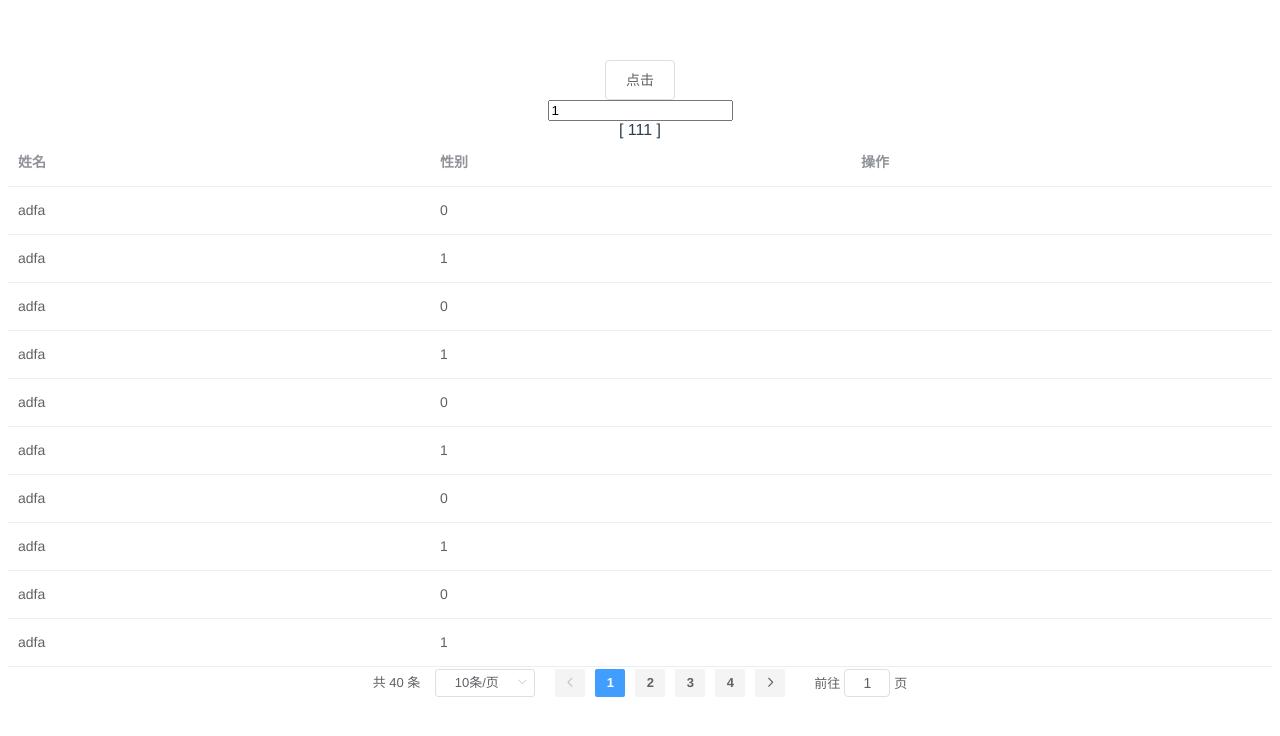
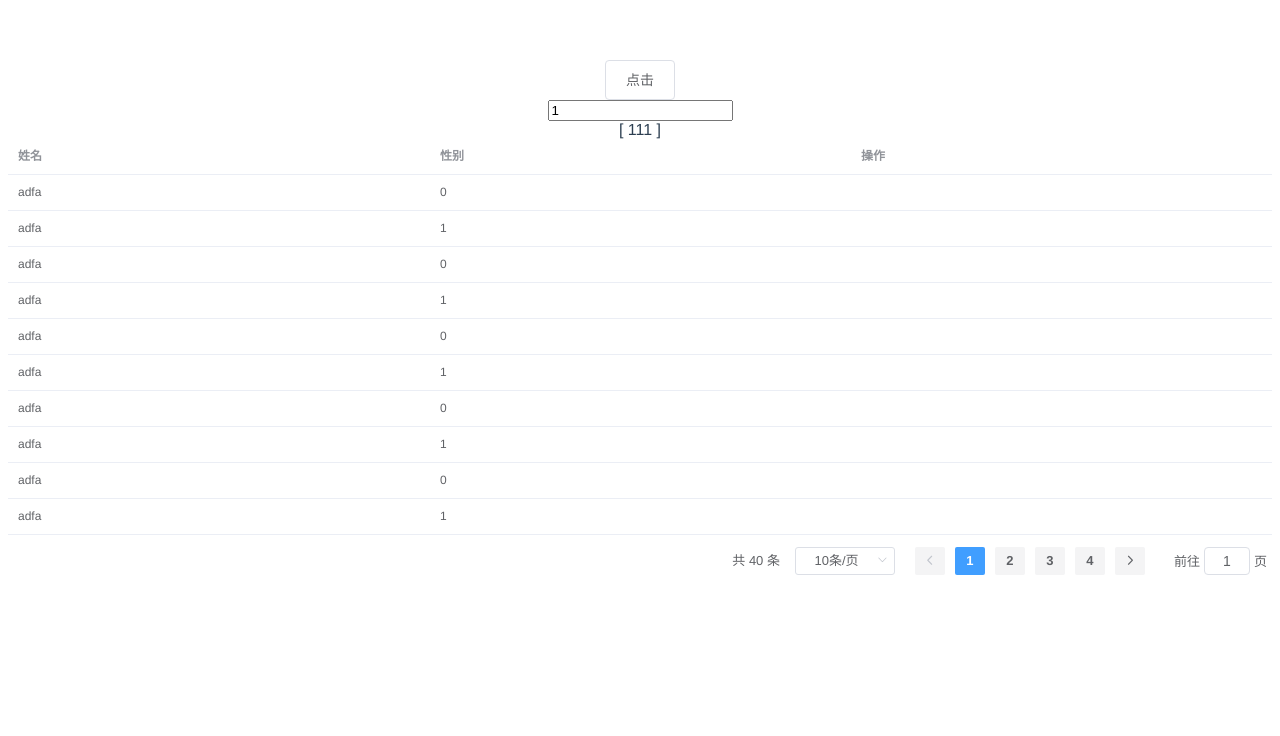
Before and after one commit to zhanghaoranas/vuetest, a Vue app: page / in a window 1280 px wide. Shown: the top 736 px of the page. Built offline with nearby package versions, Linux system fonts and the light colour scheme; what @smallwei/avue would draw is missing.

Commit message:
完善el-table-show 的流程。修复utils 中groupByPrototype的bug

```diff
--- a/src/components/ElTableShow.vue
+++ b/src/components/ElTableShow.vue
@@ -5,18 +5,37 @@
         <slot name="menuLeft"></slot>
       </div>
       <div class="table-search" v-if="searchKey">
-        <el-input type="text" size="mini" v-model="keyword" :placeholder="searchPlaceholder" />
+        <el-input type="text" size="mini" v-model="keyword" style="width: 280px" :placeholder="searchPlaceholder"></el-input>
+        <div>
           <el-button type="primary" icon="el-icon-search" size="mini" @click="handleSearch">搜索</el-button>
+        </div>
         <el-button icon="el-icon-delete" size="mini" @click="handleClearSearch">清空</el-button>
       </div>
     </div>
-    <el-table :data="curTabData" type="selection" @selection-change="handleSelectionChange">
-      <el-table-column v-for="(item, index) in columns" :key="index" :prop="item.prop" :label="item.label"></el-table-column>
-      <el-table-column label="操作">
+    <el-table ref="table" :data="curTabData" size="mini" @selection-change="handleSelectionChange">
+      <!-- 多选列 -->
+      <el-table-column v-if="tableColAttributes.type" type="selection" width="55" align="center"></el-table-column>
+      <!-- 序号列 -->
+      <el-table-column
+        v-if="tableIndex.index"
+        type="index"
+        :label="this.tableIndex.indexLabel"
+        :align="tableColAttributes.align"
+      ></el-table-column>
+      <!-- 数据渲染列 -->
+      <el-table-column
+        v-for="(item, index) in columns"
+        :key="index"
+        :prop="item.prop"
+        :label="item.label"
+        :align="tableColAttributes.align"
+      ></el-table-column>
+      <!-- 菜单列 -->
+      <el-table-column label="操作" :align="tableColAttributes.align">
         <slot name="menu"></slot>
       </el-table-column>
     </el-table>
-    <div>
+    <div class="table-footer">
       <el-pagination
         @size-change="(size) => handlePaginationChange({ number: size, type: 'pageSize' })"
         @current-change="(size) => handlePaginationChange({ number: size, type: 'currentPage' })"
@@ -51,22 +70,31 @@ export default {
     },
   },
   computed: {
-    dataTotalNumber() {
-      if (this.searchData.length) {
-        return this.searchData.length;
-      }
-      return this.data.length;
-    },
     // 传入的option 暂时分为三个区域 1. columns 2. el-table所需要的属性和方法。 3. 自定义的属性。
     columns() {
       return this.option.column;
+    },
+    tableAttributes() {
+      return {};
+    },
+    tableColAttributes() {
+      return {
+        type: this.option.selection && 'selection',
+        align: this.option.align,
+      };
+    },
+    tableIndex() {
+      return {
+        index: this.option.index,
+        indexLabel: this.option.indexLabel || '#',
+      };
     },
   },
   data() {
     return {
       keyword: '',
       curTabData: [],
-      searchData: [],
+      dataTotalNumber: 0,
       pagination: {
         currentPage: 1,
         pageSize: 10,
@@ -74,6 +102,7 @@ export default {
         layout: 'total, sizes, prev, pager, next, jumper',
         background: true,
       },
+      indexLabelName: '#tableIndexTitle', // 设置的长点避免存在重复。
     };
   },
   watch: {
@@ -88,7 +117,7 @@ export default {
       handler: function () {
         if (this.page) {
           this.pagination = Object.assign({}, this.page);
-          this.curTabData = this.getTableDataByPage(this.data);
+          this.dataFilter();
         }
       },
       deep: true,
@@ -96,14 +125,16 @@ export default {
     },
   },
   created() {
+    console.log('hello el-table-show');
     if (!this.page) {
-      this.curTabData = this.getTableDataByPage(this.data);
+      this.dataFilter();
     }
   },
   methods: {
     handleSearch() {
       this.handlePaginationChange({ number: 1, type: 'currentPage' });
-      this.$nextTick(() => {
+    },
+    dataFilter() {
       let searchData;
       const { searchKey } = this;
       if (Array.isArray(searchKey)) {
@@ -116,16 +147,22 @@ export default {
         });
       } else if (typeof searchKey === 'string') {
         searchData = this.data.filter((item) => item[searchKey].indexOf(this.keyword) > -1);
+      } else {
+        searchData = this.data;
       }
-        this.searchData = searchData;
-        this.curTabData = this.getTableDataByPage(searchData);
-      });
+      this.dataTotalNumber = searchData.length;
+      this.getCurTabData(searchData);
+    },
+    /**
+     * data为经过search筛选之后的数据。
+     */
+    getCurTabData(data) {
+      this.curTabData = this.getTableDataByPage(data);
     },
     handleClearSearch() {
       this.keyword = '';
     },
     handlePaginationChange(payload) {
-      console.log(payload);
       const pageInfo = {
         ...this.pagination,
         [payload.type]: payload.number,
@@ -134,15 +171,21 @@ export default {
         this.$emit('update:page', pageInfo);
       } else {
         this.pagination = pageInfo;
-        this.curTabData = this.getTableDataByPage(this.data);
+        this.dataFilter();
       }
     },
+    /**
+     * 根据分页数据进行数据最终的获取。
+     */
     getTableDataByPage(list) {
       const { currentPage, pageSize } = this.pagination;
       return list.slice((currentPage - 1) * pageSize, currentPage * pageSize);
     },
-    handleSelectionChange() {
-      // 1.
+    /**
+     * 分页检索都会触发该方法。所以没有方法恢复之前选择的数据。（因为当list为空数组时 分不清是分页还是取消选择）
+     */
+    handleSelectionChange(list) {
+      this.$emit('selectionChange', list);
     },
   },
 };
@@ -156,7 +199,12 @@ export default {
 .table-search {
   width: 460px;
   display: flex;
-  justify-content: space-between;
+  justify-content: space-evenly;
   align-items: center;
 }
+.table-footer {
+  padding: 10px 0;
+  display: flex;
+  justify-content: flex-end;
+}
 </style>
--- a/src/components/TableTest.vue
+++ b/src/components/TableTest.vue
@@ -1,20 +1,20 @@
 <template>
-  <!-- <avue-crud :data="tabData" :option="option" :page.sync="page"></avue-crud> -->
-  <el-table-show :data="tabData" :option="option"></el-table-show>
+  <avue-crud :data="tabData" :option="option"></avue-crud>
+  <!-- <el-table-show :data="tabData" :option="option"></el-table-show> -->
 </template>
 
 <script>
-import ElTableShow from './ElTableShow';
+import AvueCrud from './ElTableShow';
 export default {
   name: '',
   components: {
-    ElTableShow,
+    AvueCrud,
   },
   data() {
     return {
       tabData: [],
       option: {
-        align: 'center',
+        // align: 'center',
         menuAlign: 'center',
         column: [
           {
--- a/src/utils/index.js
+++ b/src/utils/index.js
@@ -1,6 +1,20 @@
-function groupByPrototype(arr, key, nameKey) {
-  const groupKey = [...new Set(arr.map((item) => item[key]))];
-  return groupKey.map((value) => {
-    arr.filter((item) => item[key] === value);
-  });
-}
+/**
+ * @description 通过值对数组进行多层分组。
+ * @param {array} arr
+ * @param {array} keyList
+ * @returns array
+ */
+export const groupByPrototype = (arr, keyList) => {
+  keyList = [...new Set(keyList)];
+  const key = keyList.shift();
+  const groupValue = [...new Set(arr.map((item) => item[key]))];
+  if (groupValue.length === 0) throw Error("keyList 中不包含数组对象的属性");
+  const groupArr = groupValue.map((value) =>
+    arr.filter((item) => item[key] === value)
+  );
+  if (keyList.length > 0) {
+    return groupArr.map((item) => groupByPrototype(item, keyList));
+  } else {
+    return groupArr;
+  }
+};
--- a/src/views/home.vue
+++ b/src/views/home.vue
@@ -13,6 +13,7 @@ import DialogTest from '../components/DialogTest.vue';
 import MultiLevel from '../components/MultiLevel.vue';
 import OtherTest from '../components/OtherTest';
 import TableTest from '../components/TableTest';
+import { groupByPrototype } from '../utils';
 export default {
   name: 'home',
   components: {
@@ -31,7 +32,19 @@ export default {
     };
   },
   created() {
-    console.log(this.$router);
+    const testData = [
+      {
+        a: 1,
+        b: 2,
+        c: 3,
+      },
+      {
+        a: 1,
+        b: 3,
+        c: 3,
+      },
+    ];
+    console.log(groupByPrototype(testData, ['a', 'c']));
   },
 };
 </script>
--- a/src/views/tableShow.vue
+++ b/src/views/tableShow.vue
@@ -24,6 +24,9 @@ export default {
     return {
       tabData: [],
       option: {
+        index: true,
+        indexLabel: '',
+        selection: true,
         align: 'center',
         menuAlign: 'center',
         column: [
```
Lines whose indentation alone changed are shown as unchanged.
